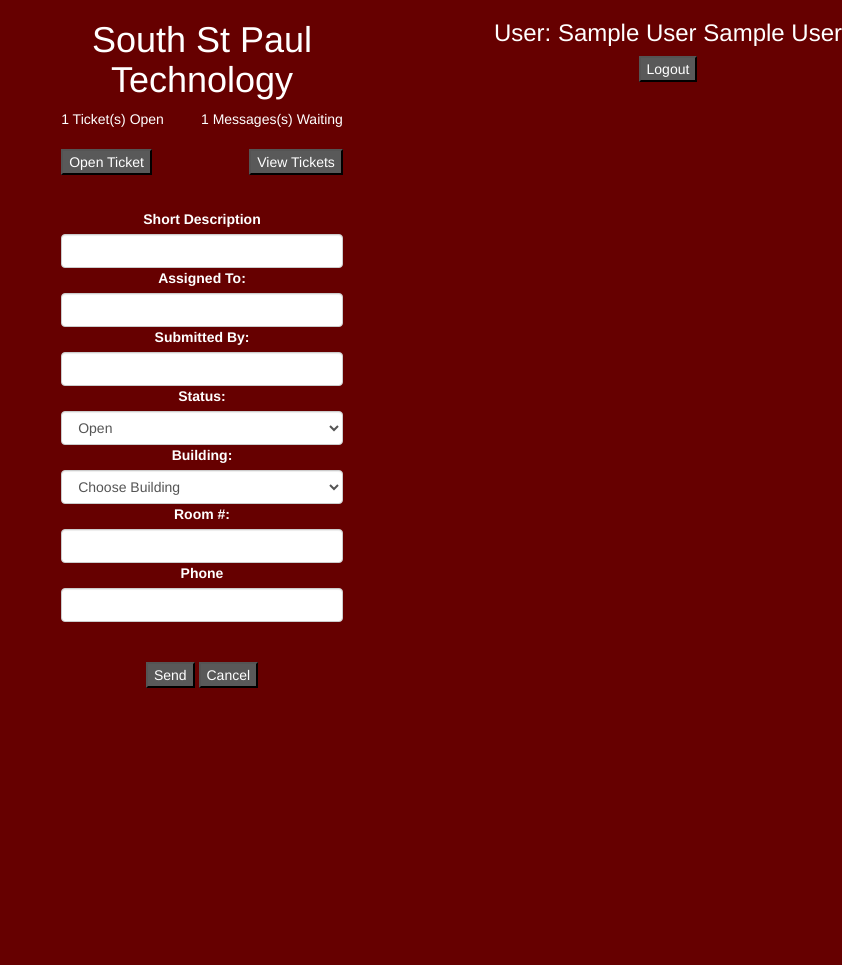
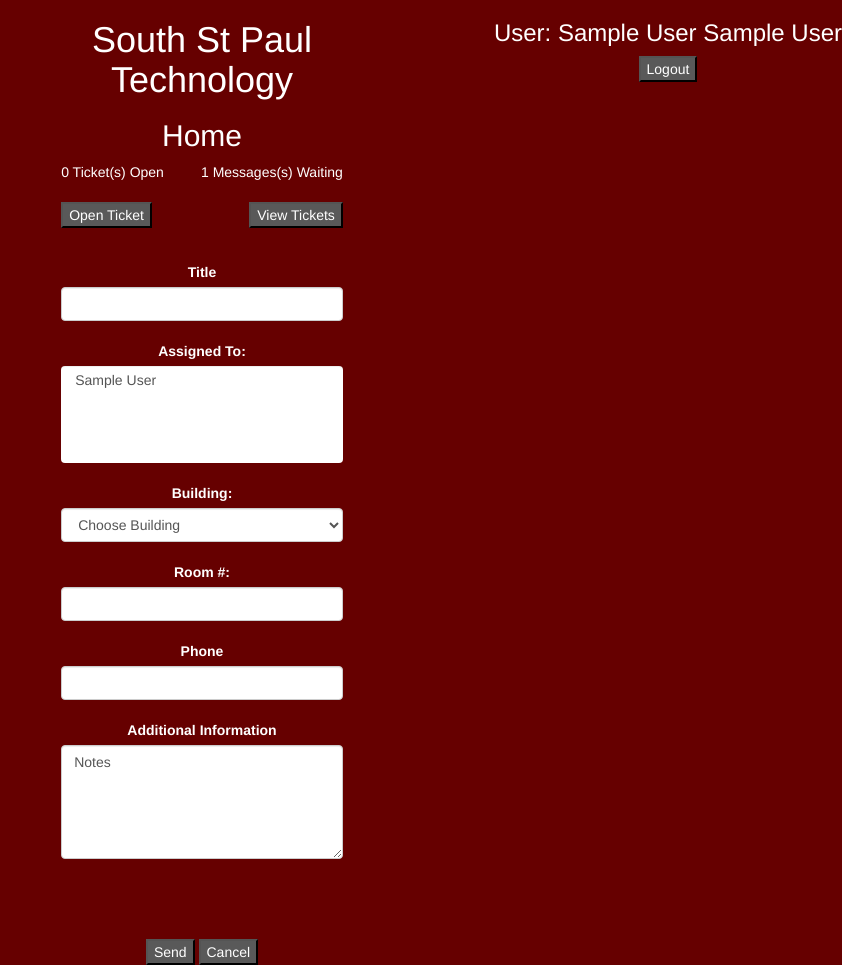
Before and after one commit to masonswain/CSC450-Web-Application, a PHP site: page /OpenTicket.php in a window 1280 px wide. Shown: the whole page, without its empty margins (438-1280 px from the left). Before the commit the page ends 688 px from the top, so only its background shows below. Run offline with PHP 8.4, Linux system fonts and the light colour scheme; the visitor is signed in with stand-in values (Sample User, id 1); tables that the repository leaves empty or names only in its code hold one stand-in row (values such as "Sample post"); data that the repository does not hold is empty.

Commit message:
Changes to Open Ticket interface

```diff
--- a/OpenTicket.php
+++ b/OpenTicket.php
@@ -1,5 +1,17 @@
 <?php
 session_start();
+if($_SESSION['status'] != "Active") {
+	header("Location: index.html");
+}
+$servername = "joelknutson.net";
+$username = "joelknut_csc450";
+$pw = "CSP@2019";
+$dbName = "joelknut_csc450";
+$conn = new mysqli($servername, $username, $pw, $dbName);
+$sql = "SELECT COUNT(*) FROM TICKET WHERE USER_UN = '".$_SESSION['currentUser']."'";
+$result=$conn->query($sql);
+$row = mysqli_fetch_array($result);
+$tickets = $row[0];
 ?>
 <!doctype html>
 
@@ -7,14 +19,14 @@ session_start();
 <head>
 	<meta charset="utf-8">
 
-	<title>South St. Paul Technology - Open Ticket</title>
+	<title>South St. Paul Technology - Home Page</title>
 	<meta name="viewport" content="width=device-width, initial-scale=1">
 	<!-- Custom CSS -->
 	<link rel="stylesheet" type="text/css" href="style.css">
 
 	<!-- Latest compiled and minified CSS -->
 	<link rel="stylesheet" href="https://maxcdn.bootstrapcdn.com/bootstrap/3.4.0/css/bootstrap.min.css">
-
+       <!--Test-->
 
 <div class="logout">
 	<h3>
@@ -26,71 +38,75 @@ session_start();
 		<input type="submit" class="button" value="Logout"/>
 	</form>
 </div>
+
 </head>
-
 <body>
 
 	<h1>South St Paul Technology</h1>
+
+    <h2>Home</h2>
 	<span class="notifications">
-		<!-- The following values will be inserted from the database -->
-		<div id="ticketsOpen">1 Ticket(s) Open</div>
+		<div id="ticketsOpen">
+		<?php
+			echo $tickets; ?> Ticket(s) Open</div>
 		<div id="messagesWaiting">1 Messages(s) Waiting</div>
 	</span>
 	<br><br>
 	<span class="buttons">
-            <div id="openTicket"><button type="button" class="button" onclick="location.href='OpenTicket.php'">Open Ticket</button></div>
-            <div id="viewTickets"><button type="button" class="button" onclick="location.href='ViewTicket.php'">View Tickets</button></div>
+		<div id="openTicket"><button type="button" class="button" onClick="location.href='OpenTicket.php'">Open Ticket</button></div>
+		<div id="viewTickets"><button type="button" class="button" onClick="location.href='ViewTicket.php'">View Tickets</button></div>
 	</span>
 	<br><br><br>
-            <form action="create-ticket.php" method="post">
-                <!-- Ticket # -->
+            <form action="create-ticket.php" method="post" id="newTicket">
                 <div class="newTicket">
 
                 <!-- Short Description -->
-                <label for="ticketTitle">Short Description</label>
-                <input type="text" class="form-control" name="ticketTitle" id="ticketTitle">
-
+                <label for="ticketTitle">Title</label>
+                <input required type="text" class="form-control" name="ticketTitle" id="ticketTitle"><br>
 
                 <!-- Tech -->
 
-                <label for="submittedBy">Assigned To:</label>
-                <input type="text" class="form-control" name="techUN" id="techUN">
-
-                <!-- User -->
-
-                <label for="submittedBy">Submitted By:</label>
-                <input type="text" class="form-control" name="userUN" id="userUN">
-
-
-                <!-- Status -->
-
-                <label for="status">Status:</label>
-                <select class="form-control" name="status" id="status">
-                    <option value="open">Open</option>
-                    <option value="closed">Closed</option>
-                    <option value="hold">On Hold</option>
-                </select>
+                <label for="techUN">Assigned To:</label>
+                <div class="scrollable">
+                <select required class="form-control" name="techUN" id="techUN" size="5" multiple="multiple">
+                    <option value="" disabled selected hidden>Select Assignee</option>
+                    <?php
+                        $option = $conn->query("SELECT FNAME, LNAME, USERNAME FROM USER");
+                        while ($dropdown = $option->fetch_assoc()) {
+                            unset($un, $fn, $ln);
+                            $un = $dropdown['USERNAME'];
+                            $fn = $dropdown['FNAME'];
+                            $ln = $dropdown['LNAME'];
+                            echo '<option value="'.$un.'">'.$fn.' '.$ln.'</option>';
+                        }
+                    ?>
+                </select></div><br>
 
                <!-- Building dropdown -->
 
                 <label for="buildingDropDown">Building:</label>
-                <select class="form-control" name="building" id="building">
+                <select required class="form-control" name="building" id="building">
                     <option value="" disabled selected hidden>Choose Building</option>
                     <option value="main">Main</option>
                     <option value="secondary">Secondary</option>
                     <option value="admin">Admin</option>
                     <option value="library">Library</option>
-                </select>
+                </select><br>
 
                 <!-- Room # -->
 
                 <label for="room">Room #:</label>
-                <input type="number" class="form-control" name="room" id="room">
+                <input required type="number" class="form-control" name="room" id="room"><br>
 
                 <!-- Extension -->
 
                 <label for="phone">Phone</label>
-                <input type="number" class="form-control" name="phone" id="phone">
+                <input required type="number" class="form-control" name="phone" id="phone"><br>
+
+                <!-- Additional notes -->
+
+                <label for="note">Additional Information</label>
+                <textarea rows="5" cols="75" class="form-control" form="newTicket" name="note" id="note">Notes</textarea><br><br>
 
 
 
--- a/home.php
+++ b/home.php
@@ -57,7 +57,6 @@ $tickets = $row[0];
 	<br><br>
 	<span class="buttons">
 		<div id="openTicket"><button type="button" class="button" onClick="location.href='OpenTicket.php'">Open Ticket</button></div>
-		<div id="viewTickets"><button type="button" class="button" onClick="location.href='ViewTicket.php'">View Tickets</button></div>
 	</span>
 
 	<br><br>
--- a/style.css
+++ b/style.css
@@ -39,3 +39,11 @@ table {
 	top: 0;
 	right: 0;
 }
+
+.scrollable {
+	overflow-y: scroll;
+}
+
+.scrollable select {
+	border: none;
+}
```
Lines whose indentation alone changed are shown as unchanged.
